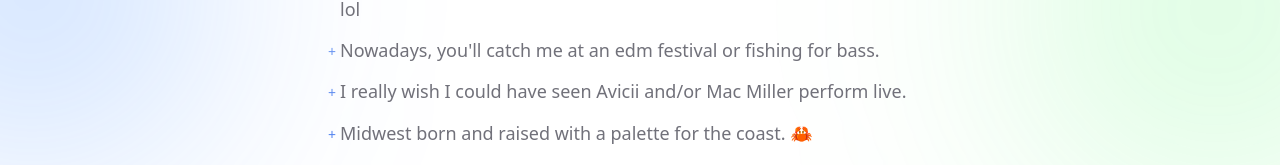
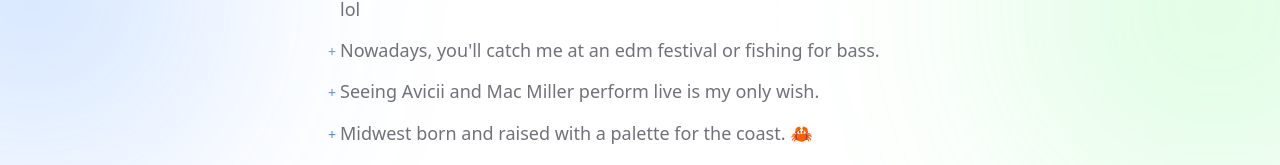
Before and after one commit to dr-pablo/gd-paulymurph, a Next.js app: page /about in a window 1280 px wide. Shown: the part 449-614 px from the top of the page. Built offline with nearby package versions, Linux system fonts and the light colour scheme.

Commit message:
fixed formatting/styling

```diff
--- a/app/about/page.tsx
+++ b/app/about/page.tsx
@@ -10,7 +10,7 @@
   <>Extroverted Introvert.</>,
   <>Grew up on college football, soundcloud rappers, and jersey shore. 🏈 lol</>,
   <>Nowadays, you'll catch me at an edm festival or fishing for bass.</>,
-  <>I really wish I could have seen Avicii and/or Mac Miller perform live.</>,
+  <>Seeing Avicii and Mac Miller perform live is my only wish.</>,
   <>Midwest born and raised with a palette for the coast. 🦀</>,
   <>Investing since before I could, literally.</>,
   <>Mining crypto was/is one of the coolest economic concepts I have ever heard of. Decentralized money printing.</>,
```
